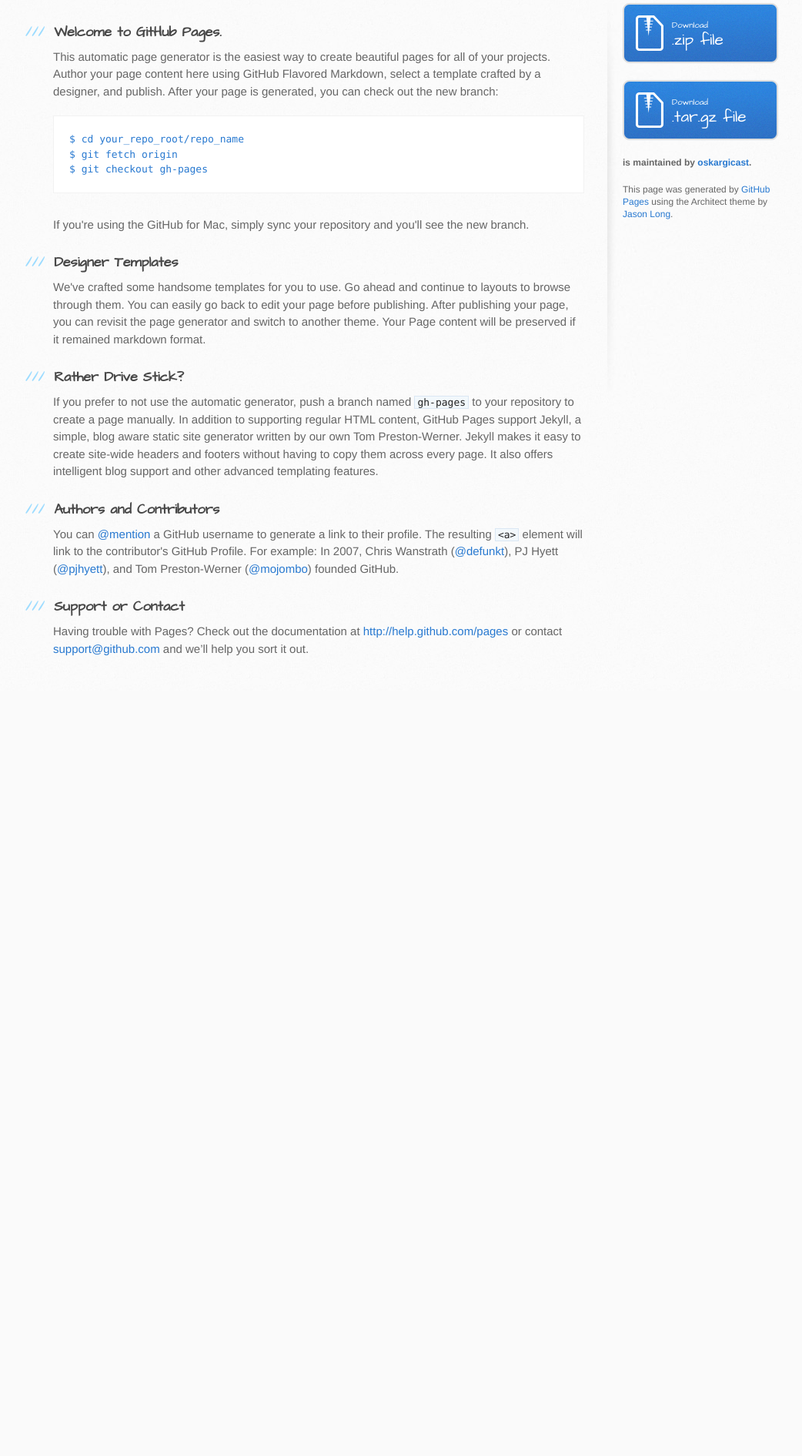
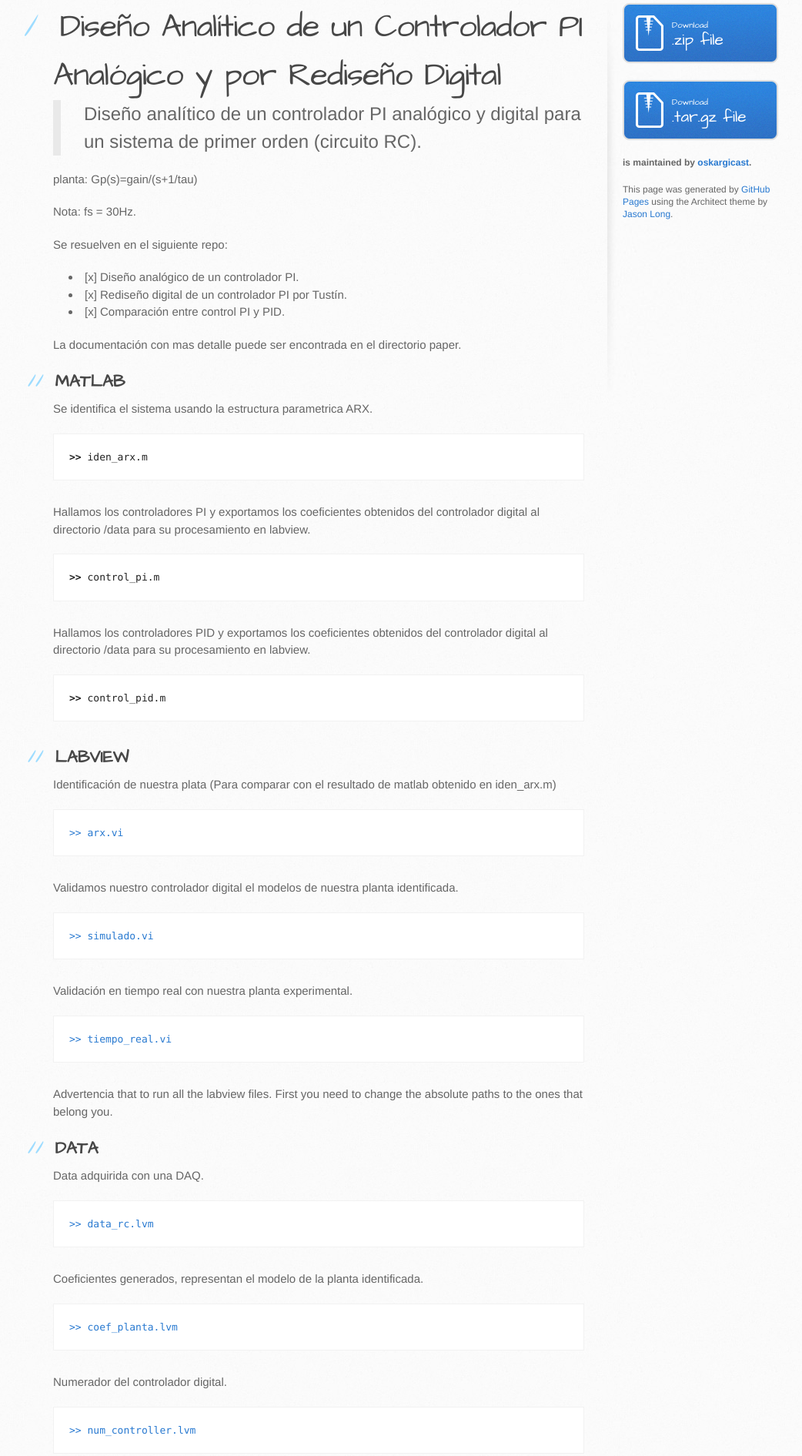
Before and after one commit to oscargicast/ControladorPI, a plain HTML site: page index.html in a window 1280 px wide. Shown: the part 296-2187 px from the top of the page at 77% size, without its empty margins (101-1143 px from the left). Before the commit the page ends 1193 px from the top, so only its background shows below. Drawn offline with Linux system fonts and the light colour scheme.

Commit message:
Create gh-pages branch via GitHub

```diff
--- a/index.html
+++ b/index.html
@@ -28,37 +28,131 @@
     <div id="content-wrapper">
       <div class="inner clearfix">
         <section id="main-content">
-          <h3>
-<a name="welcome-to-github-pages" class="anchor" href="#welcome-to-github-pages"><span class="octicon octicon-link"></span></a>Welcome to GitHub Pages.</h3>
+          <h1>
+<a name="dise%C3%B1o-anal%C3%ADtico-de-un-controlador-pi-anal%C3%B3gico-y-por-redise%C3%B1o-digital" class="anchor" href="#dise%C3%B1o-anal%C3%ADtico-de-un-controlador-pi-anal%C3%B3gico-y-por-redise%C3%B1o-digital"><span class="octicon octicon-link"></span></a>Diseño Analítico de un Controlador PI Analógico y por Rediseño Digital</h1>
 
-<p>This automatic page generator is the easiest way to create beautiful pages for all of your projects. Author your page content here using GitHub Flavored Markdown, select a template crafted by a designer, and publish. After your page is generated, you can check out the new branch:</p>
+<blockquote>
+<p>Diseño analítico de un controlador PI analógico y digital para un sistema
+de primer orden (circuito RC).</p>
+</blockquote>
 
-<pre><code>$ cd your_repo_root/repo_name
-$ git fetch origin
-$ git checkout gh-pages
+<p>planta: <strong>Gp(s)=gain/(s+1/tau)</strong></p>
+
+<p>Nota: <strong>fs = 30Hz</strong>.</p>
+
+<p>Se resuelven en el siguiente repo:</p>
+
+<ul>
+<li>[x] Diseño analógico de un controlador PI.</li>
+<li>[x] Rediseño digital de un controlador PI por Tustín.</li>
+<li>[x] Comparación entre control PI y PID.</li>
+</ul><p>La <em>documentación</em> con mas detalle puede ser encontrada en el directorio
+<strong>paper</strong>.</p>
+
+<h2>
+<a name="matlab-" class="anchor" href="#matlab-"><span class="octicon octicon-link"></span></a>MATLAB </h2>
+
+<p>Se identifica el sistema usando la estructura parametrica ARX.</p>
+
+<div class="highlight highlight-matlab"><pre><span class="o">&gt;&gt;</span> <span class="n">iden_arx</span><span class="p">.</span><span class="n">m</span>
+</pre></div>
+
+<p>Hallamos los controladores PI y exportamos los coeficientes obtenidos del
+controlador digital al directorio <em>/data</em> para su procesamiento en labview.</p>
+
+<div class="highlight highlight-matlab"><pre><span class="o">&gt;&gt;</span> <span class="n">control_pi</span><span class="p">.</span><span class="n">m</span>
+</pre></div>
+
+<p>Hallamos los controladores PID y exportamos los coeficientes obtenidos del
+controlador digital al directorio <em>/data</em> para su procesamiento en labview.</p>
+
+<div class="highlight highlight-matlab"><pre><span class="o">&gt;&gt;</span> <span class="n">control_pid</span><span class="p">.</span><span class="n">m</span>
+</pre></div>
+
+<h2>
+<a name="labview-" class="anchor" href="#labview-"><span class="octicon octicon-link"></span></a>LABVIEW </h2>
+
+<p>Identificación de nuestra plata (Para comparar con el resultado de matlab
+obtenido en <em>iden_arx.m</em>)</p>
+
+<pre lang="labview"><code>&gt;&gt; arx.vi
 </code></pre>
 
-<p>If you're using the GitHub for Mac, simply sync your repository and you'll see the new branch.</p>
+<p>Validamos nuestro controlador digital el modelos de nuestra planta
+identificada.</p>
 
-<h3>
-<a name="designer-templates" class="anchor" href="#designer-templates"><span class="octicon octicon-link"></span></a>Designer Templates</h3>
+<pre lang="labview"><code>&gt;&gt; simulado.vi
+</code></pre>
 
-<p>We've crafted some handsome templates for you to use. Go ahead and continue to layouts to browse through them. You can easily go back to edit your page before publishing. After publishing your page, you can revisit the page generator and switch to another theme. Your Page content will be preserved if it remained markdown format.</p>
+<p>Validación en tiempo real con nuestra planta experimental.</p>
 
-<h3>
-<a name="rather-drive-stick" class="anchor" href="#rather-drive-stick"><span class="octicon octicon-link"></span></a>Rather Drive Stick?</h3>
+<pre lang="labview"><code>&gt;&gt; tiempo_real.vi
+</code></pre>
 
-<p>If you prefer to not use the automatic generator, push a branch named <code>gh-pages</code> to your repository to create a page manually. In addition to supporting regular HTML content, GitHub Pages support Jekyll, a simple, blog aware static site generator written by our own Tom Preston-Werner. Jekyll makes it easy to create site-wide headers and footers without having to copy them across every page. It also offers intelligent blog support and other advanced templating features.</p>
+<p><strong>Advertencia</strong> that to run all the labview files. First you need to change the
+absolute paths to the ones that belong you.</p>
 
-<h3>
-<a name="authors-and-contributors" class="anchor" href="#authors-and-contributors"><span class="octicon octicon-link"></span></a>Authors and Contributors</h3>
+<h2>
+<a name="data-" class="anchor" href="#data-"><span class="octicon octicon-link"></span></a>DATA </h2>
 
-<p>You can <a href="https://github.com/blog/821" class="user-mention">@mention</a> a GitHub username to generate a link to their profile. The resulting <code>&lt;a&gt;</code> element will link to the contributor's GitHub Profile. For example: In 2007, Chris Wanstrath (<a href="https://github.com/defunkt" class="user-mention">@defunkt</a>), PJ Hyett (<a href="https://github.com/pjhyett" class="user-mention">@pjhyett</a>), and Tom Preston-Werner (<a href="https://github.com/mojombo" class="user-mention">@mojombo</a>) founded GitHub.</p>
+<p>Data adquirida con una DAQ.</p>
 
-<h3>
-<a name="support-or-contact" class="anchor" href="#support-or-contact"><span class="octicon octicon-link"></span></a>Support or Contact</h3>
+<pre lang="labview"><code>&gt;&gt; data_rc.lvm
+</code></pre>
 
-<p>Having trouble with Pages? Check out the documentation at <a href="http://help.github.com/pages">http://help.github.com/pages</a> or contact <a href="mailto:support@github.com">support@github.com</a> and we’ll help you sort it out.</p>
+<p>Coeficientes generados, representan el modelo de la planta identificada.</p>
+
+<pre lang="labview"><code>&gt;&gt; coef_planta.lvm
+</code></pre>
+
+<p>Numerador del controlador digital.</p>
+
+<pre lang="labview"><code>&gt;&gt; num_controller.lvm
+</code></pre>
+
+<p>Denominador del controlador digital.</p>
+
+<pre lang="labview"><code>&gt;&gt; den_controller.lvm
+</code></pre>
+
+<p><em>Nota</em>
+Dependiendo que script ejecutemos:</p>
+
+<ul>
+<li>control_pi.m</li>
+<li>control_pid.m</li>
+</ul><p>, obtendremos los coeficientes generados
+en nuestra <em>/data</em> para nuestro controlador digital.</p>
+
+<h1>
+<a name="resultados-obtenidos-" class="anchor" href="#resultados-obtenidos-"><span class="octicon octicon-link"></span></a>Resultados Obtenidos </h1>
+
+<h2>
+<a name="data-obtenida" class="anchor" href="#data-obtenida"><span class="octicon octicon-link"></span></a>Data Obtenida</h2>
+
+<p><img src="https://raw.github.com/oskargicast/ControladorPI/master/imagenes/data.png" alt="data" title="data"></p>
+
+<h2>
+<a name="identificaci%C3%B3n-arx" class="anchor" href="#identificaci%C3%B3n-arx"><span class="octicon octicon-link"></span></a>Identificación ARX</h2>
+
+<p><img src="https://raw.github.com/oskargicast/ControladorPI/master/imagenes/identificacion_arx.png" alt="identificacion_arx" title="identificacion_arx"></p>
+
+<h2>
+<a name="planta-controlada-usando-un-controlador-pi" class="anchor" href="#planta-controlada-usando-un-controlador-pi"><span class="octicon octicon-link"></span></a>Planta controlada usando un controlador PI</h2>
+
+<p><img src="https://raw.github.com/oskargicast/ControladorPI/master/imagenes/pi_sistema_controlado.png" alt="pi_sistema_controlado" title="pi_sistema_controlado"></p>
+
+<h2>
+<a name="planta-controlada-usando-un-controlador-pid" class="anchor" href="#planta-controlada-usando-un-controlador-pid"><span class="octicon octicon-link"></span></a>Planta controlada usando un controlador PID</h2>
+
+<p><img src="https://raw.github.com/oskargicast/ControladorPI/master/imagenes/pid_sistema_controlado.png" alt="pid_sistema_controlado" title="pid_sistema_controlado"></p>
+
+<h2>
+<a name="comparaci%C3%B3n-entre-pi-y-pid" class="anchor" href="#comparaci%C3%B3n-entre-pi-y-pid"><span class="octicon octicon-link"></span></a>Comparación entre PI y PID</h2>
+
+<p><img src="https://raw.github.com/oskargicast/ControladorPI/master/imagenes/compara_pi_pid.png" alt="compara_pi_pid" title="compara_pi_pid"></p>
+
+<hr>
         </section>
 
         <aside id="sidebar">
```
Also changed, not shown: params.json (+1 -1 lines).
